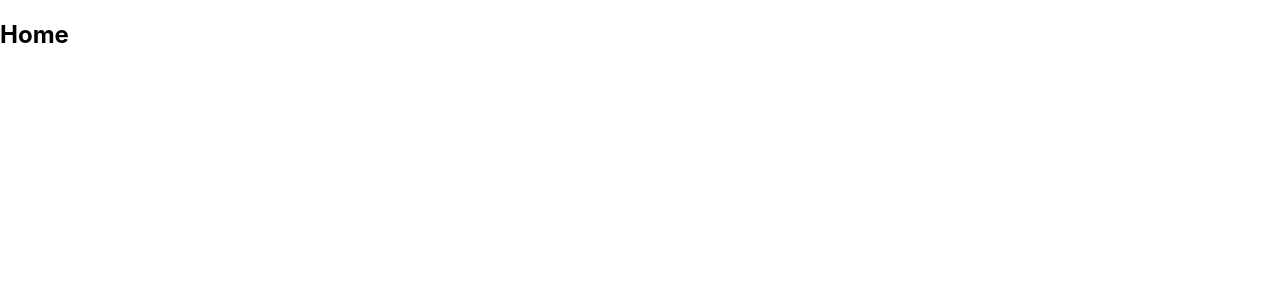
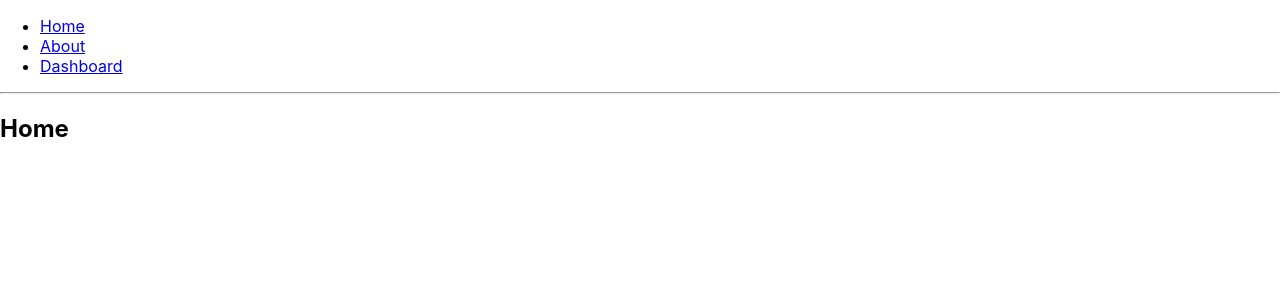
Before and after one commit to YouMinTW/react-tutorial, a React (Create React App) app: page / in a window 1280 px wide. Shown: the top 300 px of the page. Built offline with nearby package versions, Linux system fonts and the light colour scheme.

Commit message:
先講講Link吧！ 讓我們不用再手動從網址列輸入網址了
我們可以透過點擊頁面的連結切換頁面

```diff
--- a/src/App.js
+++ b/src/App.js
@@ -11,6 +11,20 @@ function App() {
   return (
     <Router>
       <div  className="App">
+
+        <ul>
+          <li>
+            <Link to="/">Home</Link>
+          </li>
+          <li>
+            <Link to="/about">About</Link>
+          </li>
+          <li>
+            <Link to="/dashboard">Dashboard</Link>
+          </li>
+        </ul>
+
+        <hr />
           <Route path="/">
             <Home />
           </Route>
```
